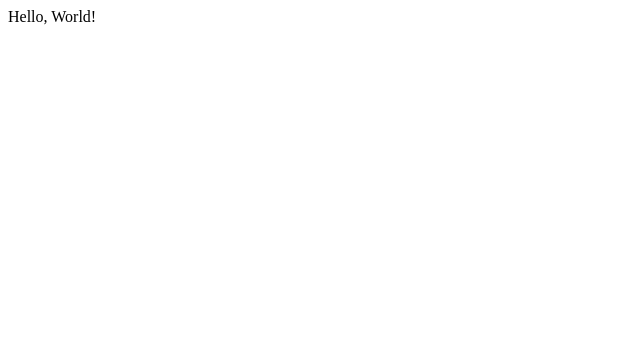
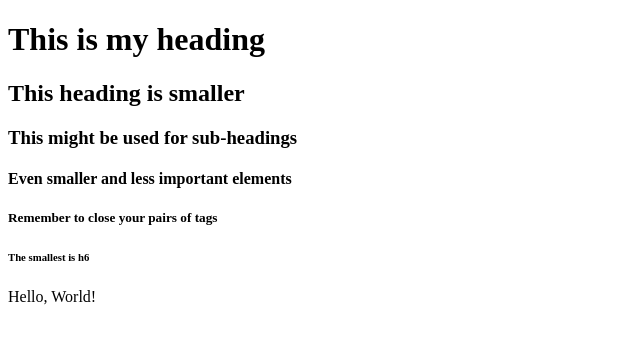
Before and after one commit to xinecoulter/html_intro, a plain HTML site: page hello-world.html in a window 1280 px wide. Shown: the whole page, without its empty margins (0-640 px from the left). Drawn offline with Linux system fonts and the light colour scheme.

Commit message:
Add examples of headers

```diff
--- a/hello-world.html
+++ b/hello-world.html
@@ -3,7 +3,14 @@
 <head>
   <title>Hello World</title>
 </head>
+
 <body>
+  <h1>This is my heading</h1>
+  <h2>This heading is smaller</h2>
+  <h3>This might be used for sub-headings</h3>
+  <h4>Even smaller and less important elements</h4>
+  <h5>Remember to close your pairs of tags</h5>
+  <h6>The smallest is h6</h6>
   Hello, World!
 </body>
 </html>
```
Lines whose indentation alone changed are shown as unchanged.
